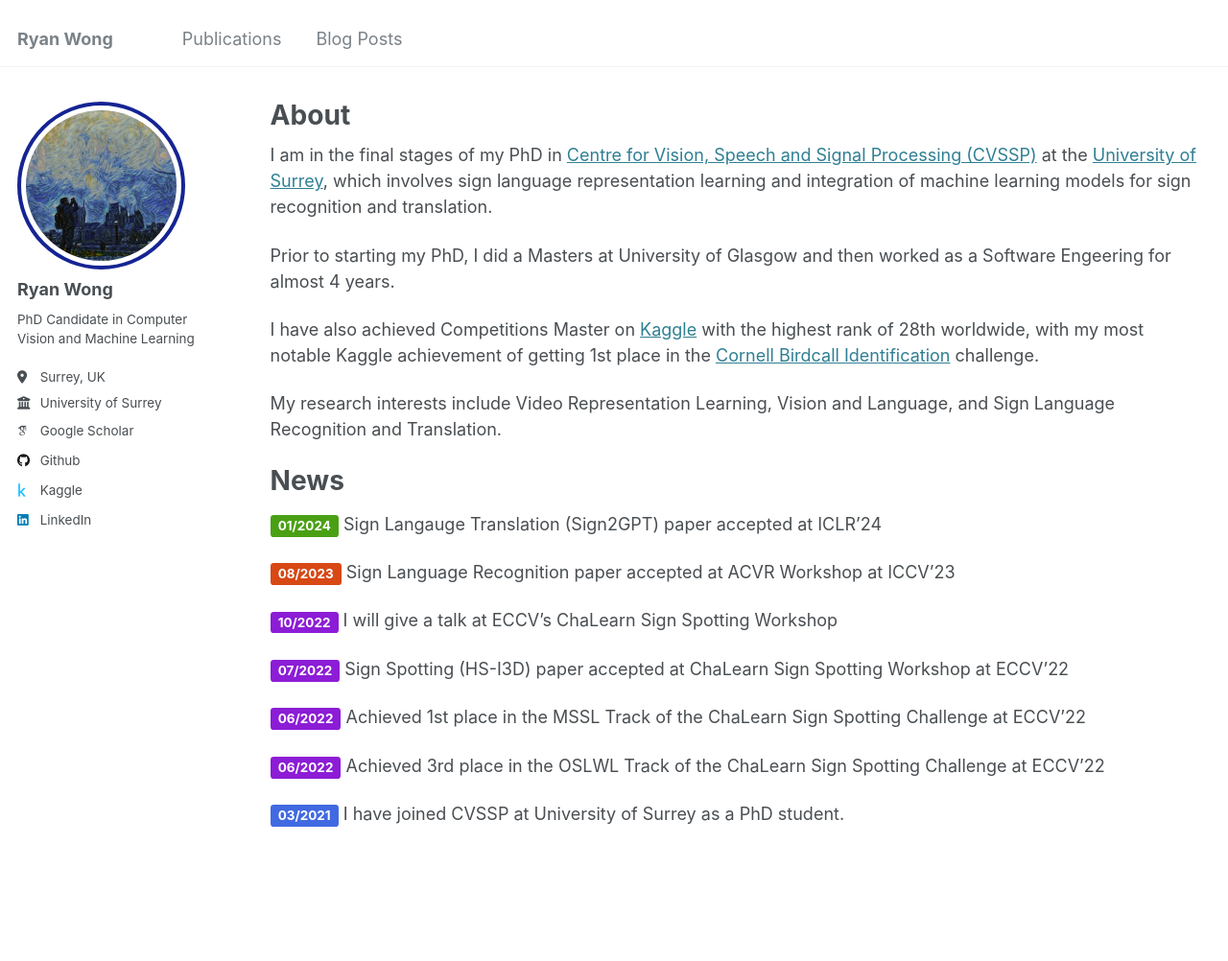
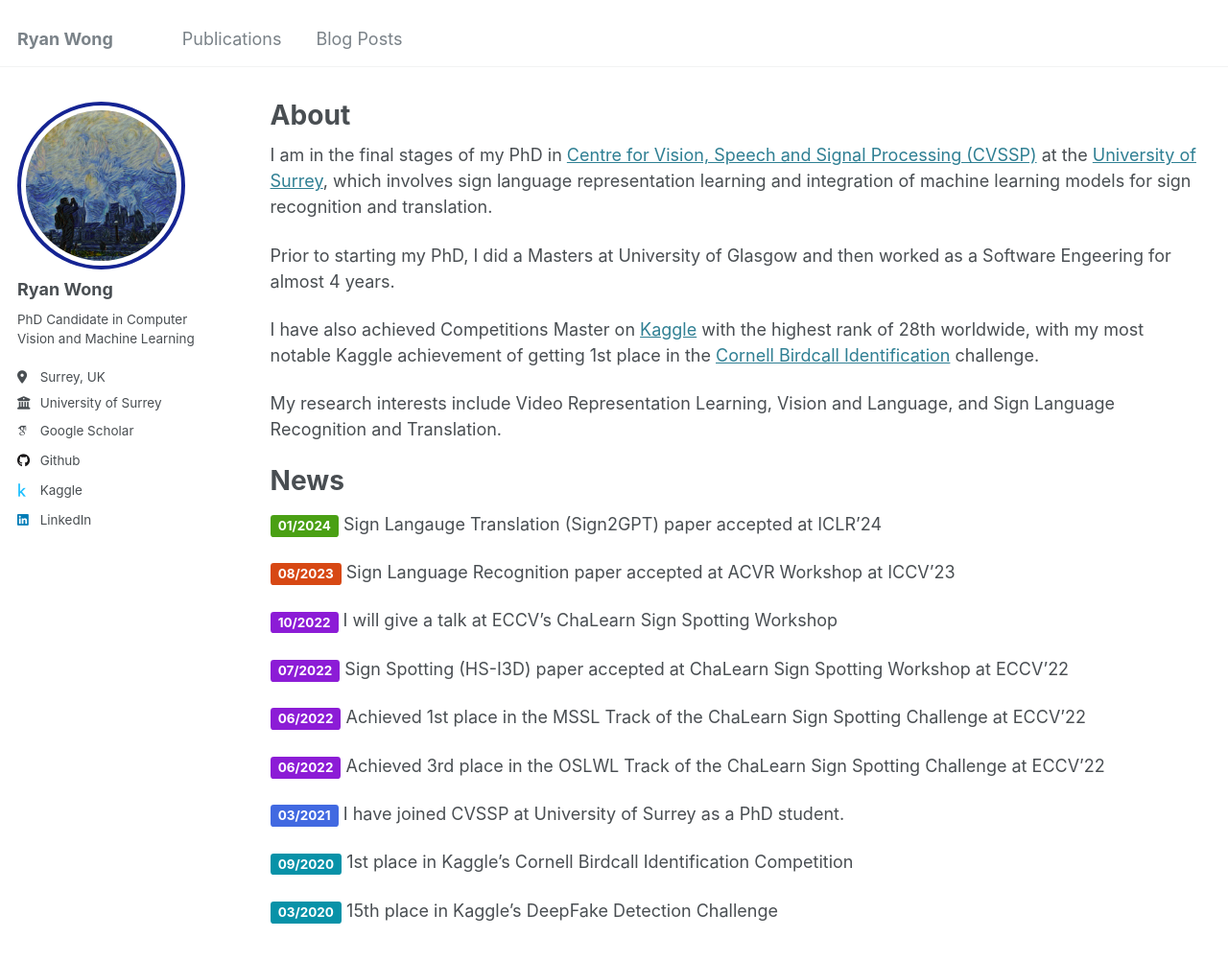
Before and after one commit to ryanwongsa/ryanwongsa.github.io, a Jekyll site: the page built from _pages/about.md, in a window 1280 px wide and 1175 px high. Shown: the top 1002 px of the window at 96% size. Built offline with Jekyll 4.4.1, drawn with Linux system fonts in a browser that asks for light colours; some web fonts are replaced.

Commit message:
updated cometitions

```diff
--- a/_pages/about.md
+++ b/_pages/about.md
@@ -32,6 +32,9 @@ My research interests include Video Representation Learning, Vision and Language
 
 <span class="label-start1">03/2021</span> I have joined CVSSP at University of Surrey as a PhD student.
 
+<span class="label-start0">09/2020</span> 1st place in Kaggle's Cornell Birdcall Identification Competition
+
+<span class="label-start0">03/2020</span> 15th place in Kaggle's DeepFake Detection Challenge
 
 
 <!-- This is the front page of a website that is powered by the [Academic Pages template](https://github.com/academicpages/academicpages.github.io) and hosted on GitHub pages. [GitHub pages](https://pages.github.com) is a free service in which websites are built and hosted from code and data stored in a GitHub repository, automatically updating when a new commit is made to the repository. This template was forked from the [Minimal Mistakes Jekyll Theme](https://mmistakes.github.io/minimal-mistakes/) created by Michael Rose, and then extended to support the kinds of content that academics have: publications, talks, teaching, a portfolio, blog posts, and a dynamically-generated CV. You can fork [this template](https://github.com/academicpages/academicpages.github.io) right now, modify the configuration and markdown files, add your own PDFs and other content, and have your own site for free, with no ads!
--- a/assets/css/academicons.css
+++ b/assets/css/academicons.css
@@ -752,6 +752,22 @@
   border-radius: .25em;
 } */
 
+
+.label-start0 {
+  display: inline;
+  padding: .2em .6em .3em;
+  font-size: 75%;
+  font-weight: 700;
+  font-family: var(--bs-font-monospace);
+  line-height: 1;
+  color: #ffffff;
+  text-align: center;
+  white-space: nowrap;
+  vertical-align: baseline;
+  border-radius: .25em;
+  background-color: #0892a8;
+}
+
 .label-start1 {
   display: inline;
   padding: .2em .6em .3em;
```
